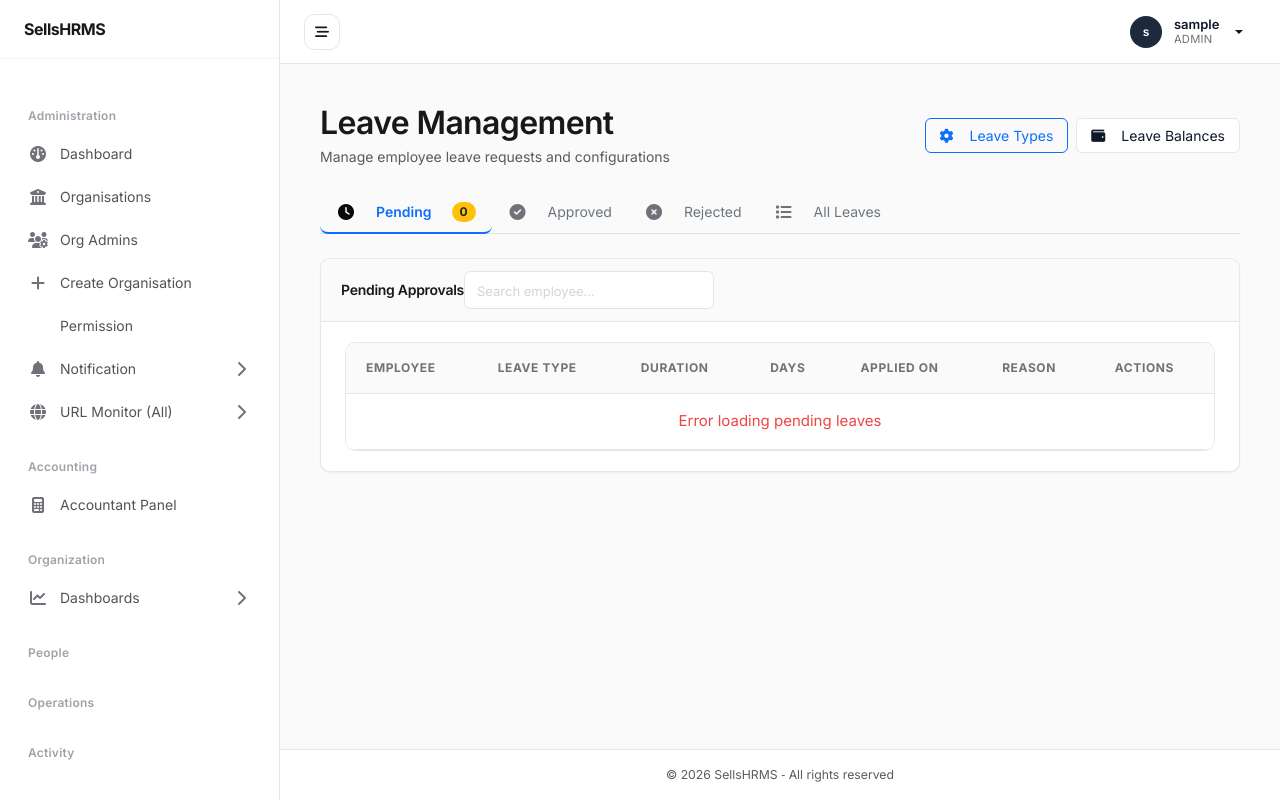
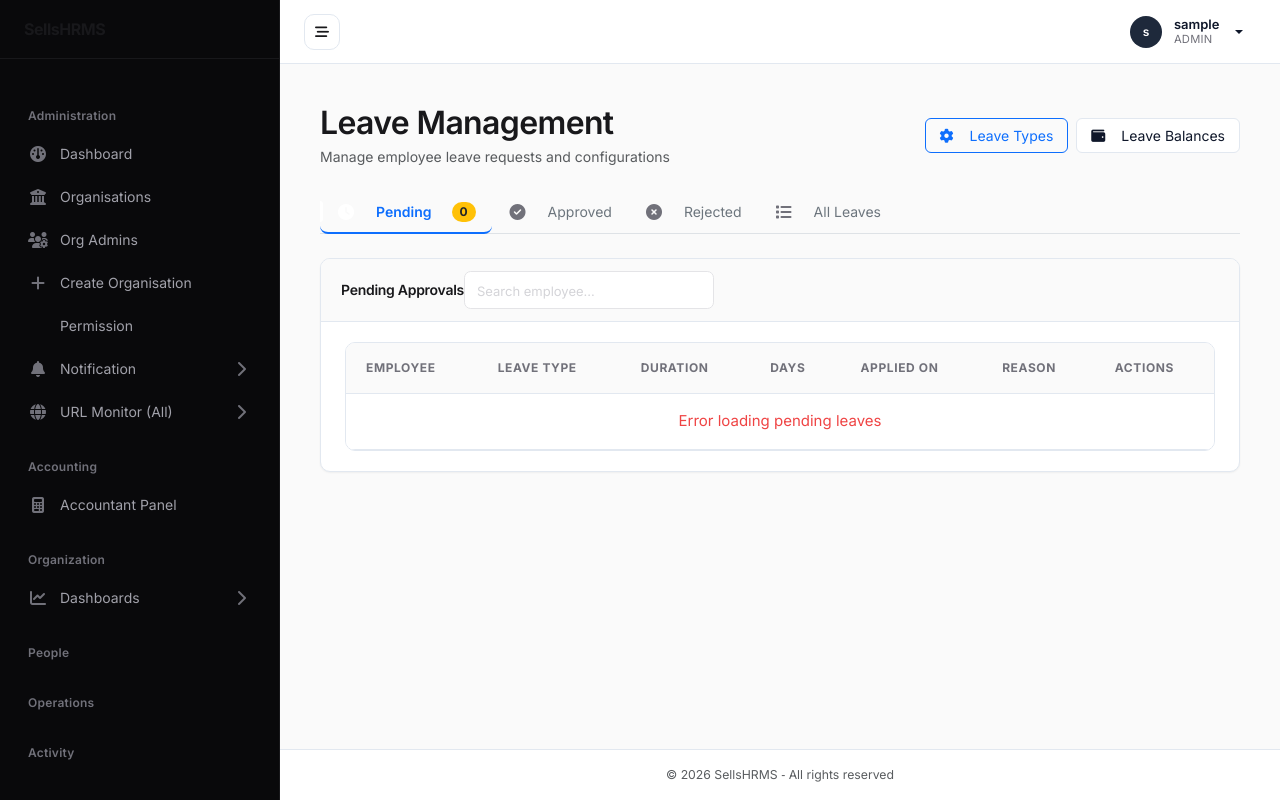
Before and after one commit to shivang-sde/SellsHRMS, a Java web app: page /org/leaves in a window 1280 px wide. Run offline with Spring Boot 4, a stand-in JSP engine, Linux system fonts and the light colour scheme; the visitor is signed in with stand-in values (Sample User, id 1); data that the repository does not hold is empty; some of the project's set-up classes (security, data sources, template engines, error pages and the like) are left out, and stand-ins take their place; database files in the repository are not loaded; some libraries are stand-ins or nearby versions.

Commit message:
latest chanages

```diff
--- a/src/main/java/com/sellspark/SellsHRMS/controller/view/LoginPageController.java
+++ b/src/main/java/com/sellspark/SellsHRMS/controller/view/LoginPageController.java
@@ -1,5 +1,6 @@
 package com.sellspark.SellsHRMS.controller.view;
 
+import org.springframework.beans.factory.annotation.Value;
 import org.springframework.security.core.context.SecurityContextHolder;
 import org.springframework.stereotype.Controller; // Import the @Controller annotation
 import org.springframework.ui.Model;
@@ -20,6 +21,9 @@
 
     private final OrganisationRepository organisationRepository;
 
+    @Value("${app.baseUrl}")
+    private final String baseUrl;
+
     @GetMapping({ "/", "/login", "/new-login" })
     public String loginPage(HttpServletRequest request, Model model) {
         String domain = extractDomain(request);
@@ -29,7 +33,7 @@
         // This will resolve to /WEB-INF/views/auth/login.jsp
 
         if (org != null && org.getLogoUrl() != null) {
-            model.addAttribute("orgLogo", org.getLogoUrl());
+            model.addAttribute("orgLogo", baseUrl + org.getLogoUrl());
             model.addAttribute("orgName", org.getName());
         }
         // else {
--- a/src/main/resources/static/css/sidebar.css
+++ b/src/main/resources/static/css/sidebar.css
@@ -7,8 +7,8 @@
   display: flex;
   align-items: center;
   padding: 0 1.5rem;
-  background-color: #ffffff;
-  border-bottom: 1px solid var(--zinc-100);
+  background-color: var(--zinc-950);
+  border-bottom: 1px solid var(--zinc-900);
   transition: all var(--transition-timing);
 }
 
@@ -26,7 +26,7 @@
   font-size: 1.15rem;
   font-weight: 700;
   letter-spacing: -0.03em;
-  color: var(--zinc-900);
+  color: #ffffff;
   white-space: nowrap;
 }
 
@@ -43,14 +43,14 @@
 
 .hrms-sidebar {
   width: var(--sidebar-width);
-  background-color: #ffffff;
+  background-color: var(--zinc-950);
   height: 100vh;
   position: fixed;
   left: 0;
   top: 0;
   z-index: 1000;
   transition: width var(--transition-timing), transform var(--transition-timing);
-  border-right: 1px solid var(--zinc-200);
+  border-right: 1px solid var(--zinc-900);
   display: flex;
   flex-direction: column;
   overflow-x: hidden;
@@ -93,14 +93,14 @@
 }
 
 .sidebar-nav::-webkit-scrollbar-thumb {
-  background: var(--zinc-200);
+  background: var(--zinc-800);
   border-radius: 10px;
 }
 
 .nav-group-label {
   font-size: 0.75rem;
   font-weight: 600;
-  color: var(--zinc-400);
+  color: var(--zinc-500);
   padding: 1.5rem 1rem 0.5rem;
   letter-spacing: 0.02em;
 }
@@ -110,7 +110,7 @@
   align-items: center;
   gap: 0.75rem;
   padding: 0.625rem 1rem;
-  color: var(--zinc-600);
+  color: var(--zinc-400);
   text-decoration: none;
   font-size: 0.875rem;
   font-weight: 500;
@@ -129,28 +129,41 @@
 }
 
 .nav-link:hover {
-  background-color: var(--zinc-50);
-  color: var(--zinc-900);
+  background-color: var(--zinc-900);
+  color: #ffffff;
 }
 
 .nav-link:hover i {
-  color: var(--zinc-900);
+  color: #ffffff;
 }
 
 .nav-link.active {
-  background-color: var(--zinc-100);
-  color: var(--zinc-950);
+  background-color: var(--zinc-800);
+  color: #ffffff;
   font-weight: 600;
 }
 
 .nav-link.active i {
-  color: var(--zinc-950);
+  color: #ffffff;
+}
+
+.nav-link.active::after {
+  content: "";
+  position: absolute;
+  left: 0;
+  top: 0.625rem;
+  bottom: 0.625rem;
+  width: 3px;
+  background-color: #ffffff;
+  border-radius: 0 4px 4px 0;
 }
 
 /* Sub-menu styling matching the clean look */
 .sub-menu {
   list-style: none;
-  padding: 0.25rem 0 0.5rem 2.75rem;
+  padding: 0.25rem 0 0.5rem 1rem;
+  margin-left: 1.75rem;
+  border-left: 1px solid var(--zinc-800);
   display: none;
 }
 
@@ -169,12 +182,12 @@
 }
 
 .sub-menu li a:hover {
-  background-color: var(--zinc-50);
-  color: var(--zinc-900);
+  background-color: var(--zinc-900);
+  color: #ffffff;
 }
 
 .sub-menu li a.active {
-  color: var(--zinc-900);
+  color: #ffffff;
   font-weight: 600;
 }
 
--- a/src/main/webapp/WEB-INF/views/layout/sidebar.jsp
+++ b/src/main/webapp/WEB-INF/views/layout/sidebar.jsp
@@ -11,7 +11,7 @@
               </c:when>
               <c:otherwise>
                 <div class="sidebar-brand">
-                  <span class="brand-text">Sells<span class="text-slate-400">HRMS</span></span>
+                  <span class="brand-text">Sells<span class="text-zinc-400">HRMS</span></span>
                 </div>
               </c:otherwise>
             </c:choose>
@@ -120,7 +120,7 @@
                         <sec:authorize access="hasAnyAuthority('ORG_ADMIN', 'EMPLOYEE_CREATE')">
                           <span class="ms-auto"
                             onclick="window.location.href='${pageContext.request.contextPath}/org/create-employee'; event.stopPropagation();">
-                            <i class="fa-solid fa-plus small text-zinc-400 hover:text-zinc-900"></i>
+                            <i class="fa-solid fa-plus small text-zinc-500 hover:text-white"></i>
                           </span>
                         </sec:authorize>
                         <i class="fa-solid fa-chevron-right ms-2 small toggle-chevron"></i>
@@ -174,7 +174,7 @@
                       <i class="fa-solid fa-chevron-right ms-auto small toggle-chevron"></i>
                     </a>
                     <ul class="sub-menu">
-                      <li class="nav-group-label" style="padding-left:0; color:#52525b;">Setup</li>
+                      <li class="nav-group-label" style="padding-left:0; color:var(--zinc-500);">Setup</li>
                       <li><a href="${pageContext.request.contextPath}/payroll/salary-components">Salary Components</a>
                       </li>
                       <li><a href="${pageContext.request.contextPath}/payroll/salary-structures">Salary Structures</a>
@@ -182,12 +182,12 @@
                       <li><a href="${pageContext.request.contextPath}/payroll/salary-assignments">Employee
                           Assignments</a></li>
                       <li><a href="${pageContext.request.contextPath}/payroll/statutory-tax">Statutory & Tax</a></li>
-                      <li class="nav-group-label" style="padding-left:0; color:#52525b;">Templates</li>
+                      <li class="nav-group-label" style="padding-left:0; color:var(--zinc-500);">Templates</li>
                       <li><a href="${pageContext.request.contextPath}/salary-slip-template/list">Salary Slip
                           Templates</a></li>
                       <li><a href="${pageContext.request.contextPath}/salary-slip-template/design">Template Designer</a>
                       </li>
-                      <li class="nav-group-label" style="padding-left:0; color:#52525b;">Operations</li>
+                      <li class="nav-group-label" style="padding-left:0; color:var(--zinc-500);">Operations</li>
                       <li><a href="${pageContext.request.contextPath}/payroll/payruns">PayRun Dashboard</a></li>
                     </ul>
                   </div>
```
Also changed, not shown: src/main/resources/static/css/layout.css (+15 -7 lines).
